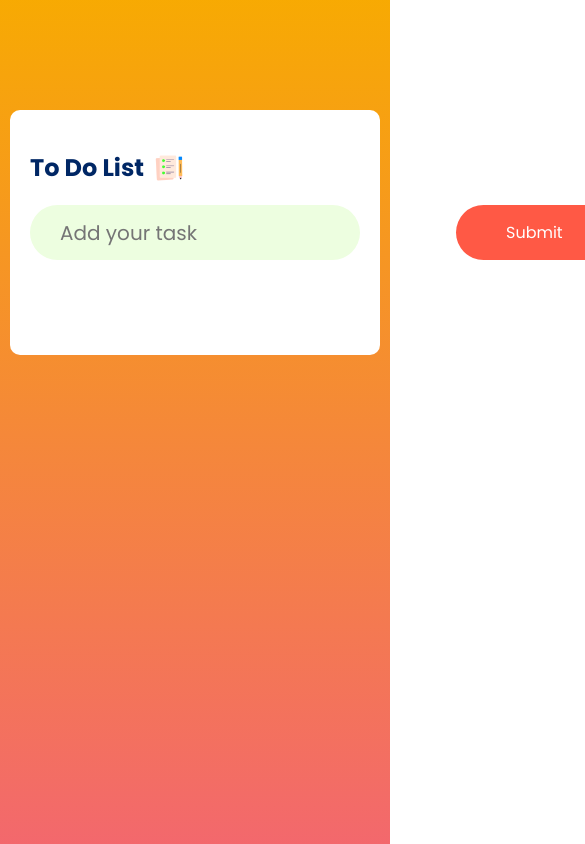
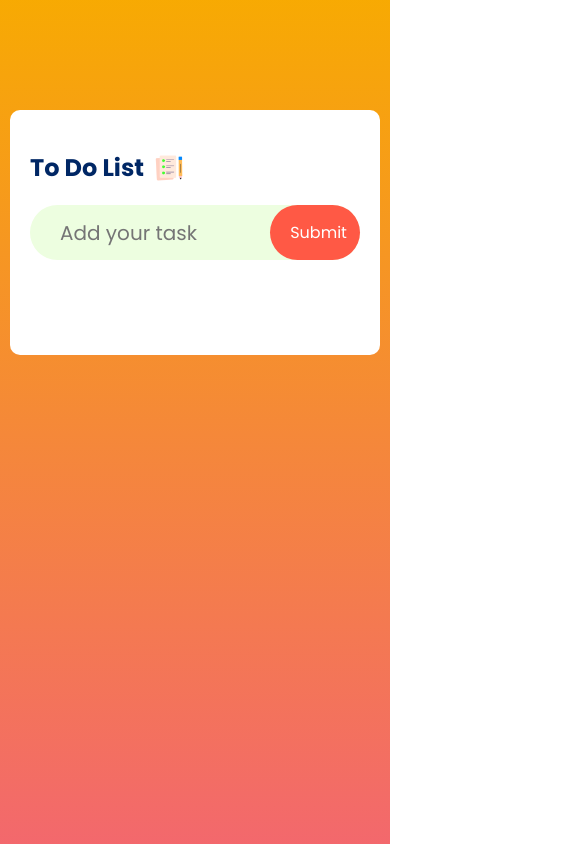
Before and after one commit to surajgoraicse/HTML-CSS-JavaScript-100-Projects, a plain HTML site: page 2-TODO-app/index.html in a window 390 px wide. Shown: the top 844 px of the page, 585 px wide, since content can reach past the window. Drawn offline with nearby package versions, Linux system fonts and the light colour scheme.

Commit message:
make responsive

```diff
--- a/2-TODO-app/style.css
+++ b/2-TODO-app/style.css
@@ -46,17 +46,19 @@ body {
     margin-bottom: 25px;
 }
 .input-field input{
-    flex: 1;
     background-color: transparent;
+    width: 80%;
     border: none;
     outline: none;
     padding: 10px;
     font-size: 20px;
+
 }
 .input-field button{
+    min-width: 20%;
     border: none;
     outline: none;
-    padding: 15px 50px;
+    padding: 15px 20px;
     background-color: #ff5945;
     font-size: 16px;
     color: #fff;
@@ -70,6 +72,7 @@ ul li{
     cursor: pointer;
     font-size: 17px;
     position: relative;
+    overflow: hidden;
 }
 ul li::before{
     content: '';
```
